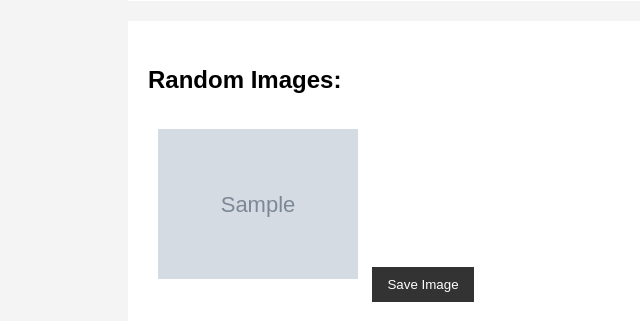
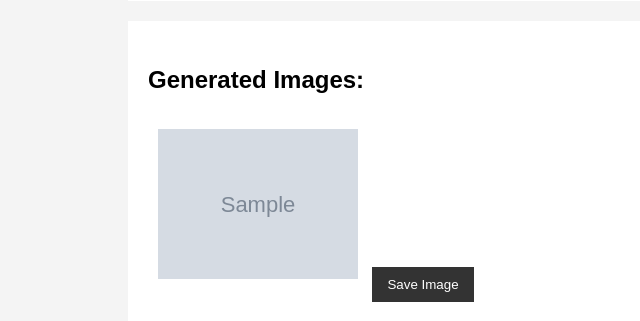
Before and after one commit to nueverest/igen, a Flask app: template templates/index.html in a window 1280 px wide. Shown: the part 432-753 px from the top of the page, without its empty margins (0-640 px from the left). Run offline with Flask 3, Linux system fonts and the light colour scheme; the template is opened without the code that fills it: most values are stand-ins (such as "Sample title", 1, 10 or a date in 2020); grey boxes marked "Sample" are stand-in pictures.

Commit message:
update msg

```diff
--- a/templates/index.html
+++ b/templates/index.html
@@ -43,7 +43,7 @@
         {% endif %}
         {% if images %}
             <div class="images">
-                <h2>Random Images:</h2>
+                <h2>Generated Images:</h2>
                 {% for image in images %}
                 <img src="{{ url_for('static', filename='img/' + image) }}" alt="Random Image">
                 <button onclick="saveImage(this)" data-url="{{ url_for('static', filename='img/' + image) }}">Save Image</button>
```
